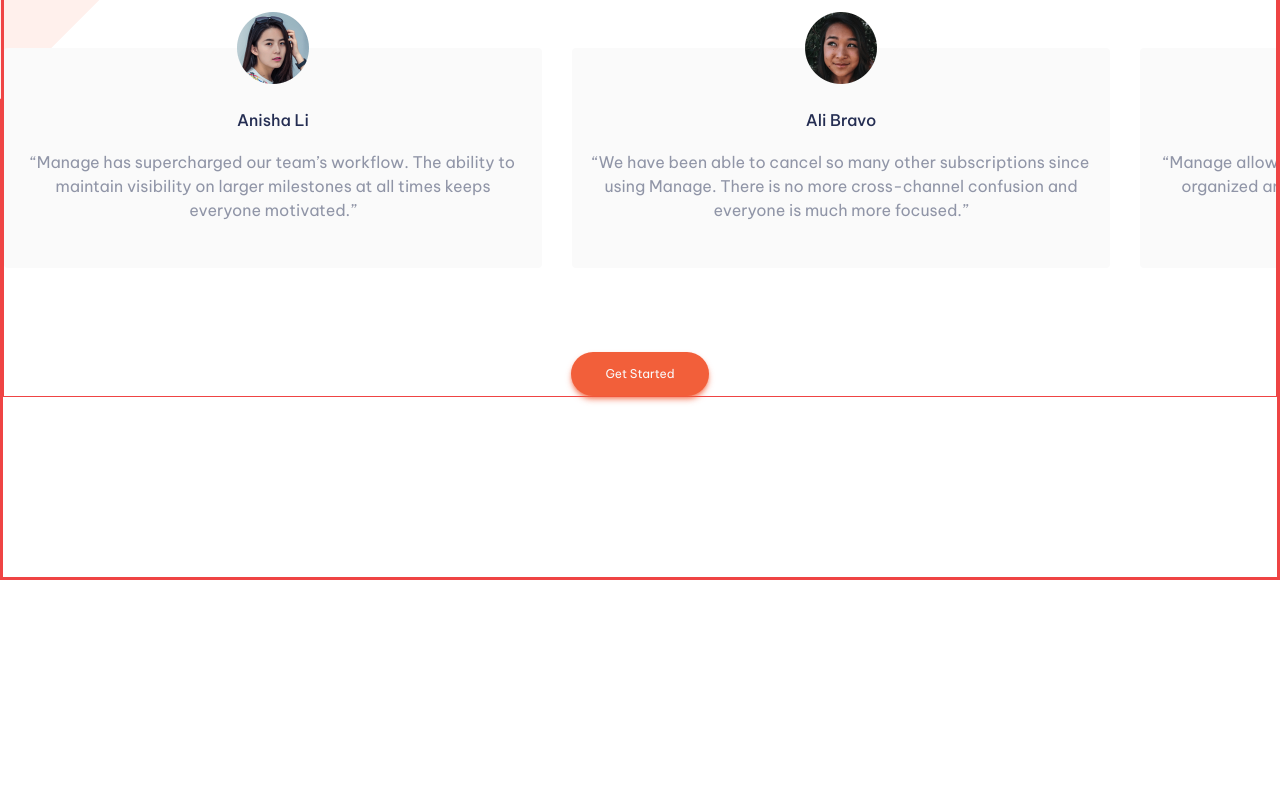
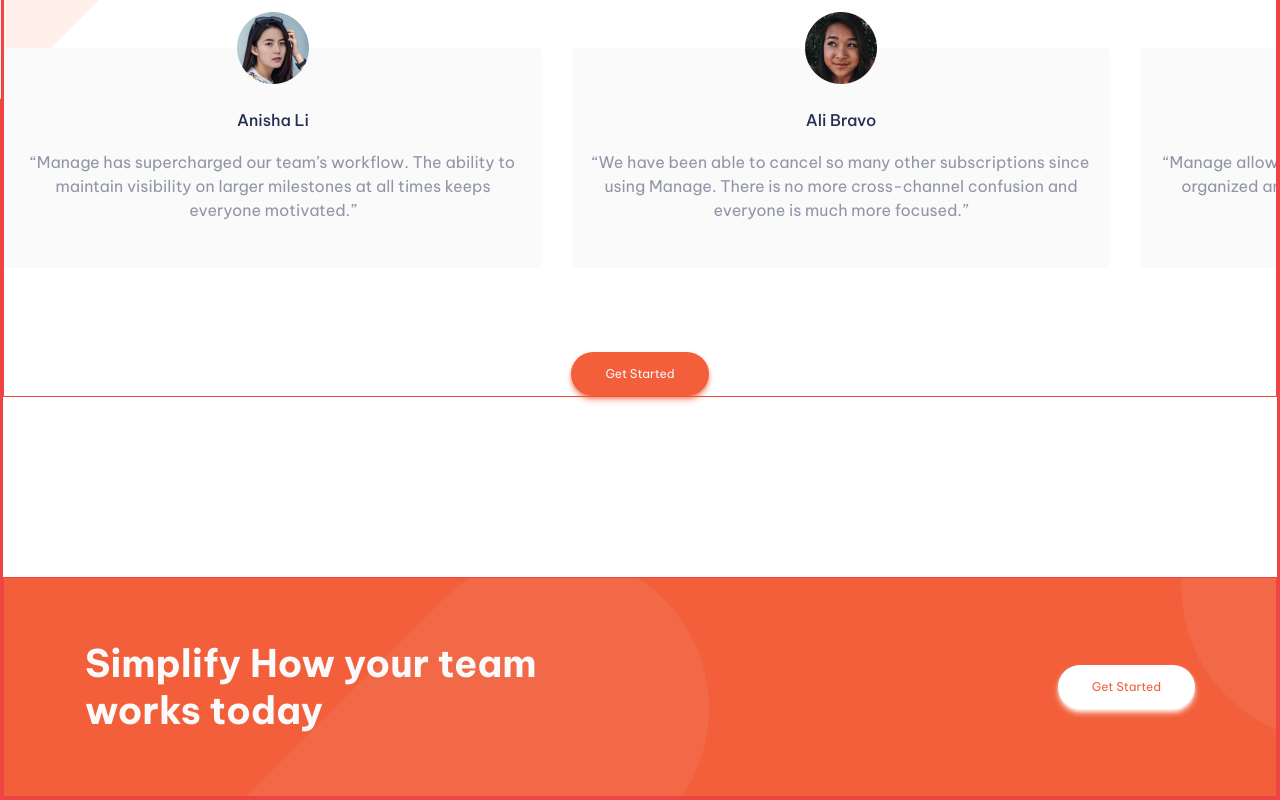
Before and after one commit to wafash08/manage-landing-page, a Next.js app: page / in a window 1280 px wide. Shown: the part 1719-2519 px from the top of the page. Before the commit the page ends 2299 px from the top, so only its background shows below. Built offline with nearby package versions, Linux system fonts and the light colour scheme.

Commit message:
simplify section --dekstop

```diff
--- a/app/components/container.tsx
+++ b/app/components/container.tsx
@@ -8,6 +8,8 @@ export default function Container({
 	className?: React.HTMLAttributes<HTMLDivElement>['className'];
 }) {
 	return (
-		<div className={clsx('max-w-[1110px] mx-auto', className)}>{children}</div>
+		<div className={clsx('w-full max-w-[1110px] mx-auto', className)}>
+			{children}
+		</div>
 	);
 }
--- a/app/components/cta-button.tsx
+++ b/app/components/cta-button.tsx
@@ -1,13 +1,22 @@
 import clsx from 'clsx';
 import { ReactNode } from 'react';
 
-export default function CTAButton({ children }: { children: ReactNode }) {
+export default function CTAButton({
+	children,
+	variant = 'orange',
+}: {
+	children: ReactNode;
+	variant?: 'orange' | 'white';
+}) {
 	return (
 		<button
 			type='button'
 			className={clsx(
-				'px-[34px] py-[14px] bg-primary-bright-red text-neutral-very-light-gray rounded-full text-xs shadow-md shadow-primary-bright-red/75',
-				'transition-colors hover:bg-primary-bright-red/75'
+				'px-[34px] py-[14px] transition-opacity rounded-full text-xs shadow-md',
+				variant === 'orange' &&
+					'bg-primary-bright-red text-neutral-very-light-gray shadow-primary-bright-red/75 hover:opacity-75',
+				variant === 'white' &&
+					'bg-white text-primary-bright-red shadow-white hover:opacity-90'
 			)}
 		>
 			{children}
--- a/app/globals.css
+++ b/app/globals.css
@@ -10,6 +10,7 @@ header,
 header *,
 main section:first-child *,
 main section:nth-child(2) *,
-main section:nth-child(3) * {
+main section:nth-child(3) *,
+main section:nth-child(4) * {
 	@apply border-none;
 }
--- a/app/page.tsx
+++ b/app/page.tsx
@@ -72,11 +72,11 @@ export default function Home() {
 							<p>together to build</p>
 							<p>better products.</p>
 						</h1>
-						<p className='text-base text-neutral-dark-grayish-blue font-normal leading-[24px] mb-10'>
+						<h4 className='text-base text-neutral-dark-grayish-blue font-normal leading-[24px] mb-10'>
 							<p>Manage makes it simple for software teams</p>
 							<p>to plan day-to-day tasks while keeping the</p>
 							<p>larger team goals in view.</p>
-						</p>
+						</h4>
 						<div>
 							<CTAButton>Get Started</CTAButton>
 						</div>
@@ -174,6 +174,16 @@ export default function Home() {
 					<CTAButton>Get Started</CTAButton>
 				</div>
 			</section>
+			<section className='relative h-[220px] bg-primary-bright-red flex items-center bg-simplify-section-desktop bg-[220px_-120px] bg-no-repeat'>
+				<Container className='flex justify-between items-center'>
+					<h2 className='font-bold text-[38px] text-neutral-very-light-gray max-w-[460px] leading-tight'>
+						Simplify How your team works today
+					</h2>
+					<div>
+						<CTAButton variant='white'>Get Started</CTAButton>
+					</div>
+				</Container>
+			</section>
 		</main>
 	);
 }
--- a/tailwind.config.ts
+++ b/tailwind.config.ts
@@ -23,6 +23,12 @@ const config: Config = {
 			transitionProperty: {
 				header: 'background-color, transform',
 			},
+			backgroundImage: {
+				'simplify-section-desktop':
+					'url("/images/bg-simplify-section-desktop.svg")',
+				'simplify-section-mobile':
+					'url("/images/bg-simplify-section-mobile.svg")',
+			},
 		},
 	},
 	plugins: [],
```
Also changed, not shown: public/images/bg-simplify-section-desktop.svg (added), public/images/bg-simplify-section-mobile.svg (added).
